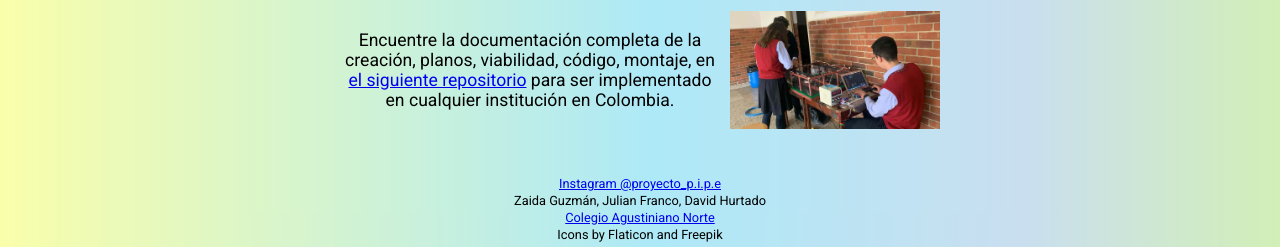
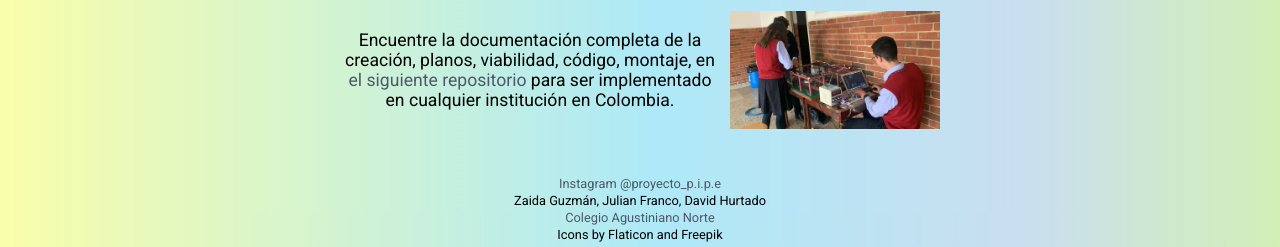
Before and after one commit to Proyecto-Pipe/pipe-frontend, a React (Create React App) app: page / in a window 1280 px wide. Shown: the part 550-797 px from the top of the page. Built offline with nearby package versions, Linux system fonts and the light colour scheme; no server answers.

Commit message:
Minor changes and fixes

```diff
--- a/public/env.js
+++ /dev/null
@@ -1 +0,0 @@
-window.env = {};
--- a/public/index.html
+++ b/public/index.html
@@ -64,11 +64,6 @@
       work correctly both with client-side routing and a non-root public URL.
       Learn how to configure a non-root public URL by running `npm run build`.
     -->
-    <title>React App</title>
-    <script
-      id="react-dotenv"
-      src="https://Proyecto-Pipe.github.com/pipe-frontend/env.js"
-    ></script>
   </head>
   <body>
     <noscript>You need to enable JavaScript to run this app.</noscript>
--- a/src/components/WhatIsPipe/WhatIsPipe.js
+++ b/src/components/WhatIsPipe/WhatIsPipe.js
@@ -38,7 +38,7 @@ function WhatIsPipe() {
           Encuentre la documentación completa de la creación, planos,
           viabilidad, código, montaje, en{" "}
           <a
-            href="https://github.com/santigo171/pipe-server"
+            href="https://github.com/proyecto-pipe/pipe-server"
             target="_blank"
             rel="noopener noreferrer"
           >
--- a/src/index.css
+++ b/src/index.css
@@ -52,3 +52,12 @@ body::before {
     opacity: 0;
   }
 }
+
+a {
+  color: rgb(78, 89, 104);
+  text-decoration: none;
+}
+
+a:hover {
+  color: rgb(133, 150, 173);
+}
```
